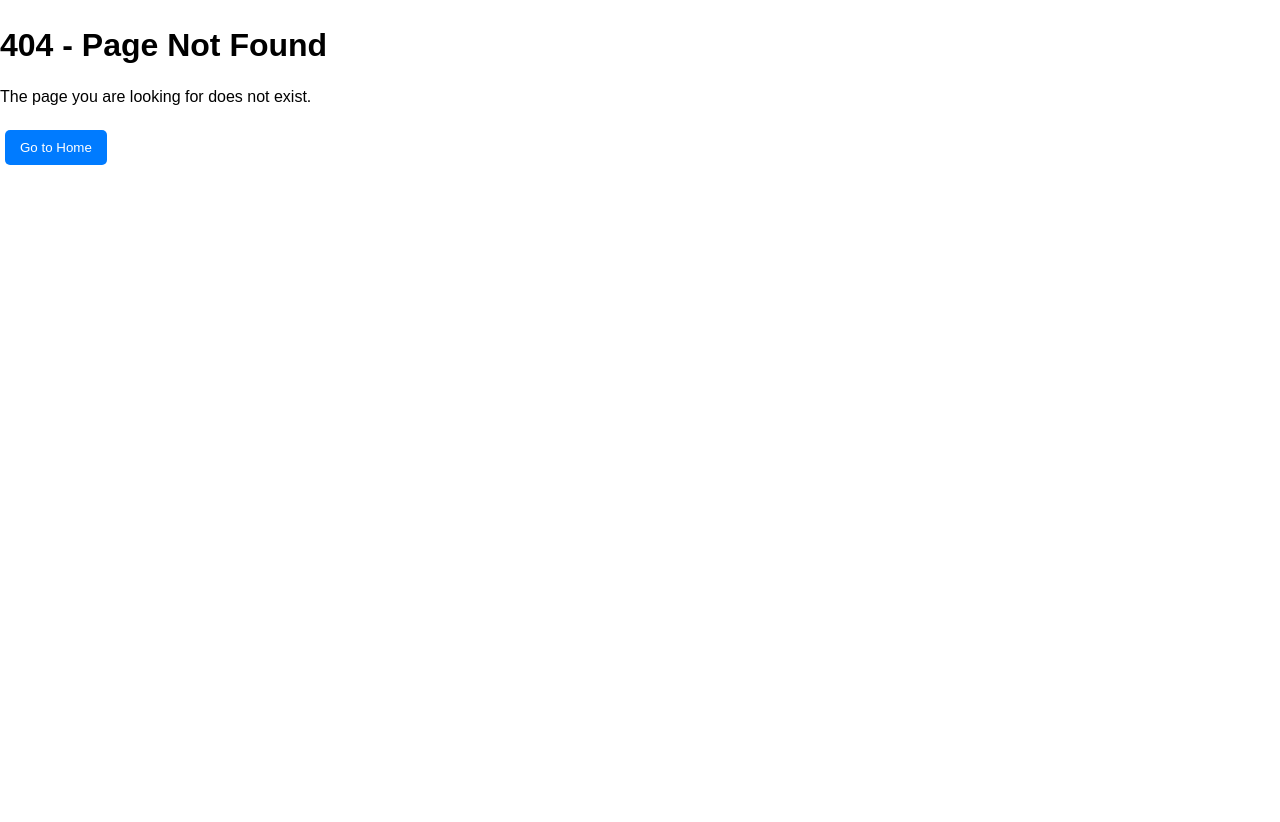
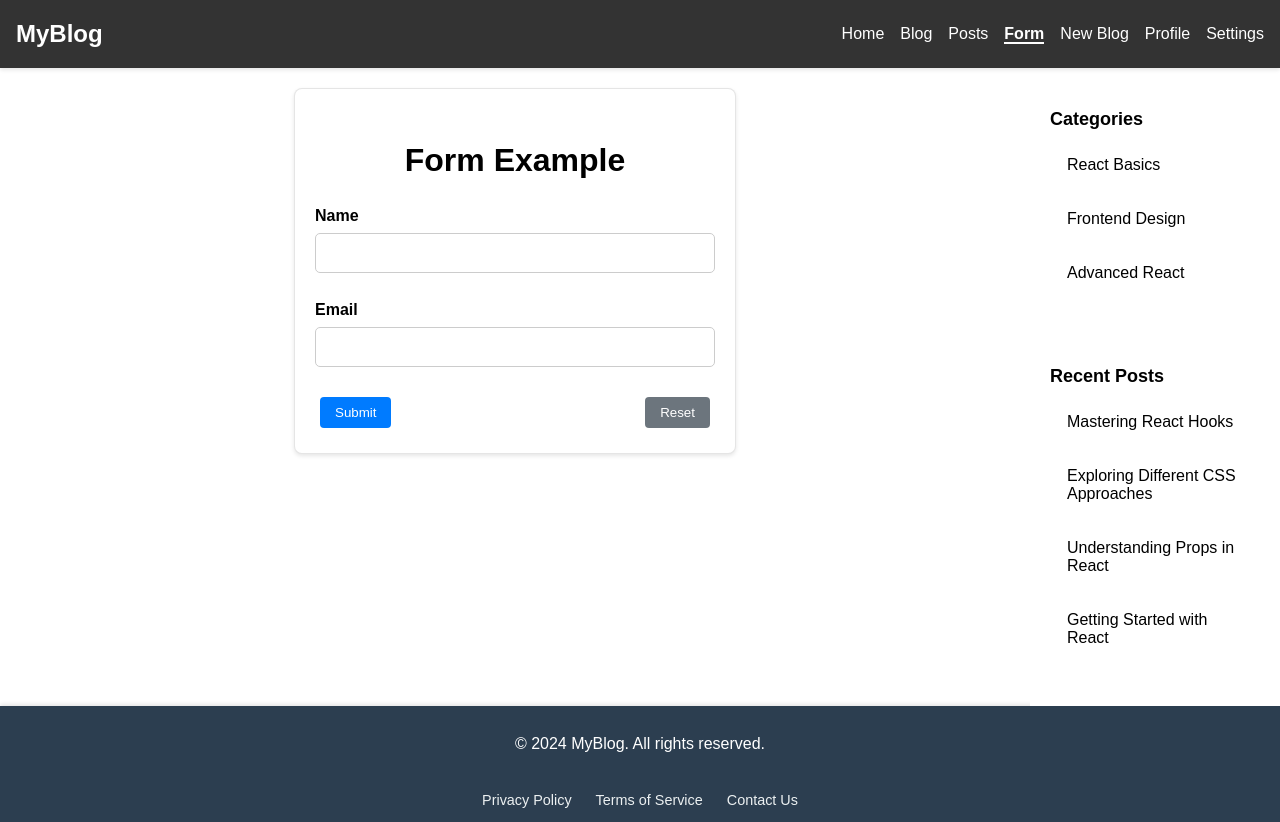
Before and after one commit to mrudula-n/react-blog-project, a React (Vite) app: page /form in a window 1280 px wide. Before the commit this address had no page. Before the commit the page ends 800 px from the top, so only its background shows below. Built offline with nearby package versions, Linux system fonts and the light colour scheme.

Commit message:
Update the assignment 8 code

```diff
--- a/src/components/FormExample/FormExample.jsx
+++ b/src/components/FormExample/FormExample.jsx
@@ -1,7 +1,10 @@
 import { useForm } from "../../hooks/useForm";
+import { useState } from "react";
 import styles from "./FormExample.module.css";
 
 function FormExample() {
+  const [hasSubmitted, setHasSubmitted] = useState(false);
+
   const validate = (values) => {
     const errors = {};
     if (!values.name) {
@@ -12,7 +15,7 @@ function FormExample() {
 
     if (!values.email) {
       errors.email = "Email is required";
-    } else if (!/\S+@\S+\.\S+/.test(values.email)) {
+    } else if (!/^[^\s@]+@[^\s@]+\.[^\s@]+$/.test(values.email)) {
       errors.email = "Email is invalid";
     }
 
@@ -29,18 +32,26 @@ function FormExample() {
   } = useForm({ name: "", email: "" }, validate);
 
   const onSubmit = async (formData) => {
-    alert(`Form Submitted: ${JSON.stringify(formData)}`);
+    // Save the form data to localStorage
+    const existingData = JSON.parse(localStorage.getItem("formData")) || [];
+    const updatedData = [...existingData, formData];
+    localStorage.setItem("formData", JSON.stringify(updatedData));
+
+    alert(`Form Submitted and Saved to LocalStorage: ${JSON.stringify(formData)}`);
+    reset(); // Reset form after successful submission
+    setHasSubmitted(false); // Reset submission state
+  };
+
+  const handleFormSubmit = (e) => {
+    e.preventDefault();
+    setHasSubmitted(true); // Mark form as submitted
+    handleSubmit(onSubmit); // Validate and submit
   };
 
   return (
     <div className={styles.formContainer}>
       <h2>Form Example</h2>
-      <form
-        onSubmit={(e) => {
-          e.preventDefault();
-          handleSubmit(onSubmit);
-        }}
-      >
+      <form onSubmit={handleFormSubmit}>
         <div className={styles.formGroup}>
           <label htmlFor="name">Name</label>
           <input
@@ -50,8 +61,11 @@ function FormExample() {
             value={values.name}
             onChange={handleChange}
             onBlur={handleBlur}
+            className={errors.name && hasSubmitted ? styles.errorInput : ""}
           />
-          {errors.name && <span className={styles.error}>{errors.name}</span>}
+          {errors.name && hasSubmitted && (
+            <span className={styles.error}>{errors.name}</span>
+          )}
         </div>
 
         <div className={styles.formGroup}>
@@ -63,13 +77,25 @@ function FormExample() {
             value={values.email}
             onChange={handleChange}
             onBlur={handleBlur}
+            className={errors.email && hasSubmitted ? styles.errorInput : ""}
           />
-          {errors.email && <span className={styles.error}>{errors.email}</span>}
+          {errors.email && hasSubmitted && (
+            <span className={styles.error}>{errors.email}</span>
+          )}
         </div>
 
         <div className={styles.actions}>
-          <button type="submit">Submit</button>
-          <button type="button" onClick={reset}>
+          <button type="submit" className={styles.submitButton}>
+            Submit
+          </button>
+          <button
+            type="button"
+            onClick={() => {
+              reset();
+              setHasSubmitted(false); // Reset submission state
+            }}
+            className={styles.resetButton}
+          >
             Reset
           </button>
         </div>
--- a/src/components/Layout/Layout.jsx
+++ b/src/components/Layout/Layout.jsx
@@ -1,18 +1,15 @@
 // src/components/Layout
-import { Outlet, useLocation } from "react-router-dom";
-import Navigation from "../Navigation/Navigation";
-import Sidebar from "../Sidebar/Sidebar";
-import Footer from "../Footer/Footer";
-import PostManager from "../PostManager/PostManager";
-import FormExample from "../FormExample/FormExample";
-import PageTransition from "../PageTransition/PageTransition";
-import styles from "./Layout.module.css";
+import { Outlet, useLocation } from 'react-router-dom';
+import Navigation from '../Navigation/Navigation';
+import Sidebar from '../Sidebar/Sidebar';
+import Footer from '../Footer/Footer';
+import styles from './Layout.module.css';
 
 function Layout() {
   const location = useLocation();
 
   // Define paths where PostManager and FormExample should not be visible
-  const excludedPaths = ["/login", "/posts/new", "/settings"];
+  const excludedPaths = ["/login", "/posts/new", "/posts", "/profile", "/settings"];
 
   // Check if the current path is excluded
   const shouldShowExtras = !excludedPaths.includes(location.pathname);
@@ -23,25 +20,21 @@ function Layout() {
 
       <div className={styles.layout__content}>
         <main className={styles.layout__main}>
-          <PageTransition>
+
           {/* Conditionally render PostManager and FormExample */}
-          {shouldShowExtras && (
+          {/* {shouldShowExtras && (
             <>
               <PostManager />
               <FormExample />
             </>
-          )}
+          )} */}
 
-          {/* Render page-specific content */}
           <Outlet />
-          </PageTransition>
         </main>
 
-        {/* Sidebar is always visible */}
         <Sidebar className={styles.layout__sidebar} />
       </div>
 
-      {/* Footer is always visible */}
       <Footer />
     </div>
   );
--- a/src/components/Navigation/Navigation.jsx
+++ b/src/components/Navigation/Navigation.jsx
@@ -11,9 +11,11 @@ function Navigation() {
   const navItems = [
     { path: "/", label: "Home" },
     { path: "/posts", label: "Blog" },
-    { path: "/posts/new", label: "New Post" },
+    { path: "/post-manager", label: "Posts" },
+    { path: "/form", label: "Form" },
+    { path: "/posts/new", label: "New Blog" },
     { path: "/profile", label: "Profile" },
-    {path: "/settings", label: "Settings" },
+    { path: "/settings", label: "Settings" },
   ];
 
   const toggleMenu = () => {
--- a/src/components/Sidebar/Sidebar.jsx
+++ b/src/components/Sidebar/Sidebar.jsx
@@ -1,16 +1,23 @@
-import { useState, useEffect } from "react";
-import { useNavigate, NavLink } from "react-router-dom";
+import { useState } from "react";
+import { useNavigate } from "react-router-dom";
+import { NavLink } from "react-router-dom";
+import { posts } from "../../data/posts";
 import styles from "./Sidebar.module.css";
-import { useBlog } from "../../contexts/BlogContext";
+import { useTheme } from "../../contexts/ThemeContext"; // Import the useTheme hook
 
 function Sidebar() {
   const [isOpen, setIsOpen] = useState(false);
-  const [recentPosts, setRecentPosts] = useState([]);
   const navigate = useNavigate();
-  const { state } = useBlog();
-  const { posts, isLoading, error } = state;
+  const { theme } = useTheme(); // Get the current theme from context
 
-  const categories = ["Technology", "Lifestyle", "Travel"];
+  // Extract unique categories dynamically
+  const categories = Array.from(new Set(posts.map((post) => post.category)));
+
+  // Get the 5 most recent posts sorted by date
+  const recentPosts = posts
+    .slice()
+    .sort((a, b) => new Date(b.date) - new Date(a.date))
+    .slice(0, 5);
 
   const navItems = [
     { path: "/", label: "Home" },
@@ -18,17 +25,6 @@ function Sidebar() {
     { path: "/posts/new", label: "New Post" },
     { path: "/profile", label: "Profile" },
   ];
-
-  // Load the latest posts from localStorage when the component mounts
-  useEffect(() => {
-    const savedPosts = posts || [];
-    console.log(savedPosts, 'savedPosts');
-    // Ensure savedPosts is an array
-    const postsArray = Array.isArray(savedPosts) ? savedPosts : [];
-    const sortedPosts = postsArray.sort((a, b) => new Date(b.date) - new Date(a.date));
-    setRecentPosts(sortedPosts.slice(0, 5)); // Limit to the 5 most recent posts
-  }, [posts]);
-
 
   const toggleSidebar = () => {
     setIsOpen((prev) => !prev);
@@ -47,18 +43,22 @@ function Sidebar() {
 
       {/* Sidebar Drawer */}
       <aside
-        className={`${styles.sidebar} ${isOpen ? styles["sidebar--open"] : ""}`}
+        className={`${styles.sidebar} ${isOpen ? styles["sidebar--open"] : ""} ${
+          theme === "dark" ? styles["sidebar--dark"] : ""
+        }`}
       >
-        {isOpen && <button
-          className={styles.sidebarClose}
-          onClick={toggleSidebar}
-          aria-label="Close Sidebar"
-        >
-          ×
-        </button> }
+        {isOpen && (
+          <button
+            className={styles.sidebarClose}
+            onClick={toggleSidebar}
+            aria-label="Close Sidebar"
+          >
+            ×
+          </button>
+        )}
         {isOpen &&
           navItems.map((item) => (
-            <section key={item.path} className={styles.sidebar__section} >
+            <section key={item.path} className={styles.sidebar__section}>
               <NavLink
                 to={item.path}
                 className={({ isActive }) =>
@@ -72,6 +72,7 @@ function Sidebar() {
             </section>
           ))}
 
+        {/* Categories Section */}
         <section className={styles.sidebar__section}>
           <h3 className={styles.sidebar__title}>Categories</h3>
           <ul className={styles.sidebar__list}>
@@ -79,7 +80,8 @@ function Sidebar() {
               <li key={category} className={styles.sidebar__item}>
                 <button
                   onClick={() => {
-                    navigate(`/posts?category=${category.toLowerCase()}`);
+                    const slug = category.toLowerCase().replace(/\s+/g, "-");
+                    navigate(`/posts?category=${category}`);
                     setIsOpen(false);
                   }}
                   className={styles.sidebar__link}
@@ -91,6 +93,7 @@ function Sidebar() {
           </ul>
         </section>
 
+        {/* Recent Posts Section */}
         <section className={styles.sidebar__section}>
           <h3 className={styles.sidebar__title}>Recent Posts</h3>
           <ul className={styles.sidebar__list}>
--- a/src/components/Sidebar/Sidebar.module.css
+++ b/src/components/Sidebar/Sidebar.module.css
@@ -5,20 +5,28 @@
   position: fixed;
   top: 0;
   right: -250px;
-  background-color: var(--background-color);
-  color: var(--text-color);
-  border-left: 1px solid var(--border-color);
+  background-color: var(--background-color); /* Dynamic background color */
+  border-left: 1px solid #e0e0e0;
   box-shadow: 0 2px 4px rgba(0, 0, 0, 0.1);
-  transition: right 0.3s ease-in-out;
+  transition: right 0.3s ease-in-out, background-color 0.3s ease-in-out;
   z-index: 1005;
   overflow-y: auto;
   padding-bottom: 1rem;
+  color: var(--text-color); /* Dynamic text color */
 }
 
 .sidebar--open {
   right: 0; /* Slide into view */
 }
 
+/* Dark Mode Sidebar Styles */
+.sidebar--dark {
+  background-color: #121212; /* Dark background */
+  color: #ffffff; /* Light text */
+  border-left: 1px solid #333;
+}
+
+/* Sidebar Sections */
 .sidebar__section {
   padding: 20px;
 }
@@ -27,7 +35,7 @@
   font-size: 18px;
   font-weight: bold;
   margin-bottom: 10px;
-  color: var(--text-color);
+  color: inherit; /* Match current text color */
 }
 
 .sidebar__list {
@@ -40,13 +48,14 @@
   margin-bottom: 10px;
 }
 
+/* Sidebar Links */
 .sidebar__link {
   display: inline-block;
   width: 100%;
   padding: 8px 12px;
   font-size: 16px;
   text-align: left;
-  color: var(--link-color);
+  color: var(--text-color); /* Dynamic text color */
   background-color: transparent;
   border: none;
   border-radius: 4px;
@@ -55,13 +64,13 @@
 }
 
 .sidebar__link:hover {
-  background-color: var(--hover-background-color);
-  color: var(--link-hover-color);
+  background-color: rgba(255, 255, 255, 0.1); /* Light hover for dark mode */
+  color: var(--text-color);
 }
 
 .sidebar__link:focus {
-  outline: 2px solid var(--link-color);
-  background-color: var(--hover-background-color);
+  outline: 2px solid var(--text-color);
+  background-color: rgba(255, 255, 255, 0.1); /* Light focus for dark mode */
 }
 
 /* Toggle Button for Mobile */
@@ -69,15 +78,17 @@
   position: fixed;
   top: 10px;
   right: 10px;
-  background: var(--button-background);
-  color: var(--button-color);
+  background: var(--text-color); /* Match theme text color */
+  color: var(--background-color); /* Contrast with text color */
   border: none;
   font-size: 18px;
   border-radius: 4px;
   cursor: pointer;
   z-index: 1001;
+  transition: background-color 0.3s, color 0.3s;
 }
 
+/* Close Button */
 .sidebar__close {
   position: absolute;
   top: 10px;
@@ -85,8 +96,8 @@
   background: transparent;
   border: none;
   font-size: 24px;
-  color: var(--text-color);
   cursor: pointer;
+  color: inherit; /* Match current text color */
 }
 
 /* Overlay for Sidebar */
--- a/src/data/posts.js
+++ b/src/data/posts.js
@@ -1,4 +1,3 @@
-// src/data/posts.js
 export const posts = [
   {
     id: 1,
@@ -8,7 +7,9 @@ export const posts = [
     author: "Jane Doe",
     date: "2024-03-15",
     readTime: 5,
-    image: "/images/image1.png"
+    image: "/images/image1.png",
+    tags: ["React", "Beginner", "Frontend"],
+    category: "React Basics",
   },
   {
     id: 2,
@@ -18,7 +19,9 @@ export const posts = [
     author: "John Smith",
     date: "2024-03-16",
     readTime: 3,
-    image: "/images/image2.png"
+    image: "/images/image2.png",
+    tags: ["React", "Props", "Reusability"],
+    category: "React Basics",
   },
   {
     id: 3,
@@ -28,7 +31,9 @@ export const posts = [
     author: "Amit Kumar",
     date: "2024-03-17",
     readTime: 5,
-    image: "/images/image3.png"
+    image: "/images/image3.png",
+    tags: ["CSS", "Styling", "Frontend"],
+    category: "Frontend Design",
   },
   {
     id: 4,
@@ -38,6 +43,8 @@ export const posts = [
     author: "Alex Johnson",
     date: "2024-03-18",
     readTime: 4,
-    image: "/images/image4.png"
+    image: "/images/image4.png",
+    tags: ["React", "Hooks", "Advanced"],
+    category: "Advanced React",
   },
 ];
--- a/src/hooks/usePosts.js
+++ b/src/hooks/usePosts.js
@@ -1,8 +1,10 @@
 import { useState, useEffect, useCallback } from "react";
 
 export function usePosts() {
-  const [posts, setPosts] = useState([]);
-  const [isLoading, setIsLoading] = useState(false);
+  const [posts, setPosts] = useState(() => {
+    const storedPosts = localStorage.getItem("blog_posts");
+    return storedPosts ? JSON.parse(storedPosts) : [];
+  });  const [isLoading, setIsLoading] = useState(false);
   const [error, setError] = useState(null);
 
   // Load posts from localStorage when the hook initializes
@@ -11,6 +13,7 @@ export function usePosts() {
     if (storedPosts) {
       setPosts(JSON.parse(storedPosts));
     }
+
   }, []);
 
   // Save posts to localStorage whenever posts state changes
--- /dev/null
+++ b/src/pages/FormExamplePage.jsx
@@ -0,0 +1,11 @@
+import FormExample from "../components/FormExample/FormExample";
+
+function FormExamplePage() {
+  return (
+    <div>
+      <FormExample />
+    </div>
+  );
+}
+
+export default FormExamplePage;
--- a/src/pages/Profile.jsx
+++ b/src/pages/Profile.jsx
@@ -1,6 +1,4 @@
-import { useState, useEffect } from "react";
-import { useAuthContext } from "../contexts/AuthContext";
-import { useNavigate } from "react-router-dom";
+import React, { useState, useEffect } from "react";
 import styles from "./Profile.module.css";
 
 function Profile() {
@@ -13,16 +11,15 @@ function Profile() {
 
   const [isEditing, setIsEditing] = useState(false);
   const [formData, setFormData] = useState({ ...profile });
-  const { logout } = useAuthContext(); // Get the logout function from AuthContext
-  const navigate = useNavigate();
 
   // Load profile data from localStorage on mount
   useEffect(() => {
     const savedProfile = JSON.parse(localStorage.getItem("profile")) || {
-      name: "John Doe",
-      email: "johndoe@example.com",
+      name: "Mrudula",
+      email: "mrudula@gmail.com",
       bio: "A short bio about yourself",
-      profilePicture: "/default-profile.png", // Default image if none is set
+      profilePicture:
+        "https://as2.ftcdn.net/v2/jpg/01/45/36/30/1000_F_145363098_3MwMcG2uCbTRo5mAwkZr82HCi6DTkSHh.jpg", // Default image
     };
     setProfile(savedProfile);
   }, []);
@@ -37,23 +34,18 @@ function Profile() {
     setFormData((prev) => ({
       ...prev,
       [name]: value,
-    }));
+    })
+  );
   };
 
   const handleImageChange = (e) => {
     const file = e.target.files[0];
-    if (file && ["image/jpeg", "image/png", "image/jpg", "image/gif"].includes(file.type)) {
-      const reader = new FileReader();
-
-      reader.onload = () => {
-        const imageUrl = reader.result;
-        setFormData((prev) => ({
-          ...prev,
-          profilePicture: imageUrl,
-        }));
-      };
-
-      reader.readAsDataURL(file);
+    if (file && ["image/jpeg", "image/png", "image/gif"].includes(file.type)) {
+      const imageUrl = URL.createObjectURL(file);
+      setFormData((prev) => ({
+        ...prev,
+        profilePicture: imageUrl,
+      }));
     } else {
       alert("Please upload a valid image (JPEG, PNG, GIF).");
     }
@@ -68,12 +60,6 @@ function Profile() {
 
   const handleCancel = () => {
     setIsEditing(false);
-  };
-
-  const handleLogout = () => {
-    logout(); // Call the logout function
-    navigate("/login"); // Redirect to the login page
-    alert("You have been logged out.");
   };
 
   return (
@@ -99,10 +85,7 @@ function Profile() {
               <h2>{profile.name}</h2>
               <p>Email: {profile.email}</p>
               <p>Bio: {profile.bio}</p>
-              <div className={styles.actionButtons}>
-                <button onClick={handleEditClick}>Edit Profile</button>
-                <button onClick={handleLogout}>Logout</button>
-              </div>
+              <button onClick={handleEditClick}>Edit Profile</button>
             </>
           ) : (
             <>
```
Also changed, not shown: src/components/PostManager/PostManager.jsx (+10 -7 lines), src/pages/PostManagerPage.jsx (added, +11 -0 lines), src/router/index.jsx (+13 -0 lines), 1 other file (tests, documents, lock files or other folders).
